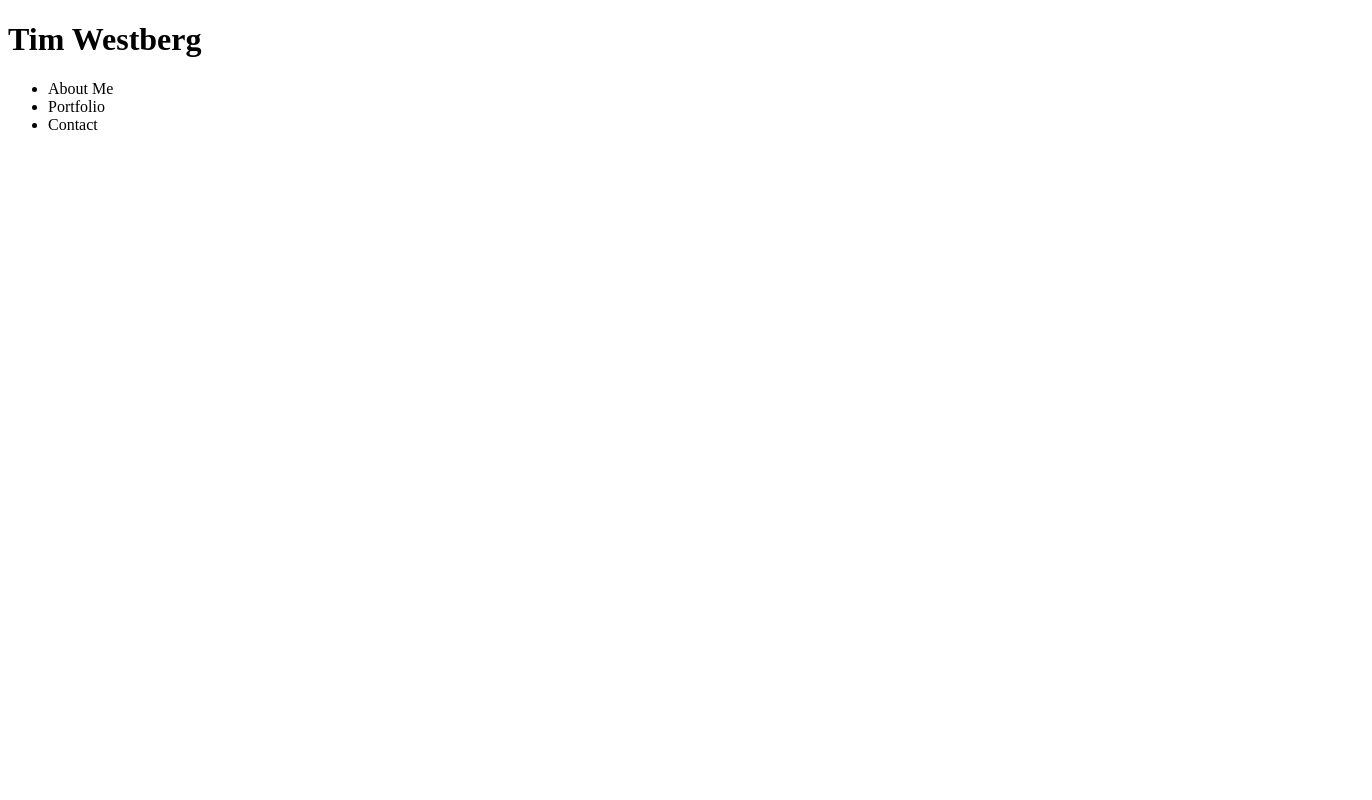
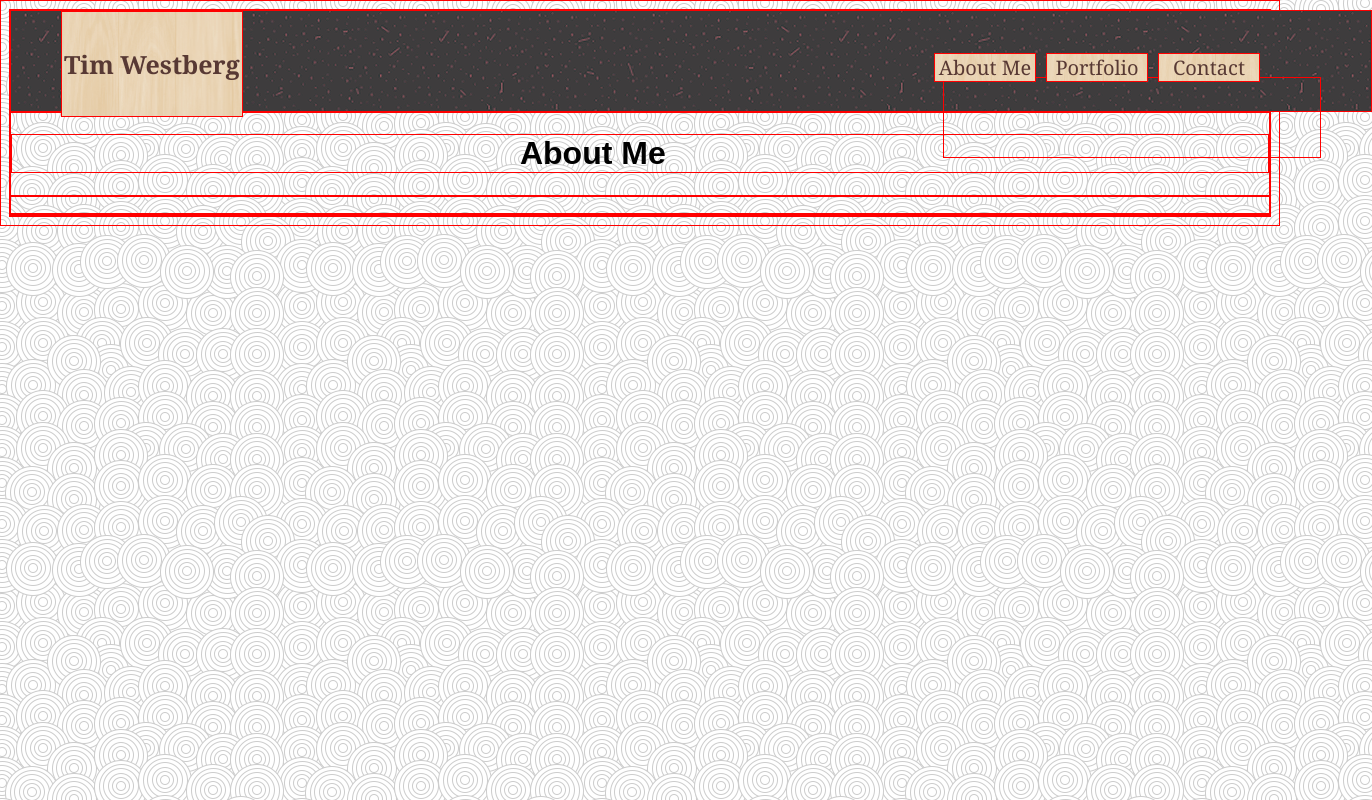
Before and after one commit to Timwestberg/Basic-Portfolio, a plain HTML site: page index.html in a window 1280 px wide. Shown: the whole page, 1372 px wide, since content can reach past the window. Drawn offline with Linux system fonts and the light colour scheme.

Commit message:
Beginning of header styles for website , same style should be applied to each page to create a  united theme

```diff
--- a/Assets/CSS/contact.css
+++ b/Assets/CSS/contact.css
@@ -0,0 +1,53 @@
+* {
+    border: thin solid red;
+    text-align: center;
+}
+
+body {
+    background-image: url("../Images/swirl_pattern.png");
+    font-family: 'Arial', 'Helvetica Neue', Helvetica, sans-serif;
+}
+
+header {
+    width:100%;
+    background-image:url("../Images/pink\ dust.png");
+    font-family: 'Georgia', Times, Times New Roman, serif;
+    padding: 50px;
+    margin: 0px;
+}
+
+#logo {
+    float: left;
+    color: rgb(88, 57, 52);
+    position: relative;
+    bottom: 50px;
+    font-size: 25px;
+    padding: 35px 2px 35px 2px;
+    margin: 0px;
+    background-image:url("../Images/retina_wood_@2X.png")
+}
+
+#nav-bar {
+    text-align: right;
+    float:right;
+    padding: 20px;
+
+
+
+}
+
+.nav-links {
+    float: right;
+    font-size: 20px;
+    color: rgb(88, 57, 52);
+    position: relative;
+    right: 35px;
+    bottom: 50px;
+    width: 100px;
+    text-decoration: none;
+    list-style: none;
+    text-align: center;
+    padding: 0px;
+    margin: 5px;
+    background-image:url("../Images/retina_wood_@2X.png")
+}
--- a/Assets/CSS/index.css
+++ b/Assets/CSS/index.css
@@ -0,0 +1,53 @@
+* {
+    border: thin solid red;
+    text-align: center;
+}
+
+body {
+    background-image: url("../Images/swirl_pattern.png");
+    font-family: 'Arial', 'Helvetica Neue', Helvetica, sans-serif;
+}
+
+header {
+    width:100%;
+    background-image:url("../Images/pink\ dust.png");
+    font-family: 'Georgia', Times, Times New Roman, serif;
+    padding: 50px;
+    margin: 0px;
+}
+
+#logo {
+    float: left;
+    color: rgb(88, 57, 52);
+    position: relative;
+    bottom: 50px;
+    font-size: 25px;
+    padding: 35px 2px 35px 2px;
+    margin: 0px;
+    background-image:url("../Images/retina_wood_@2X.png")
+}
+
+#nav-bar {
+    text-align: right;
+    float:right;
+    padding: 20px;
+
+
+
+}
+
+.nav-links {
+    float: right;
+    font-size: 20px;
+    color: rgb(88, 57, 52);
+    position: relative;
+    right: 35px;
+    bottom: 50px;
+    width: 100px;
+    text-decoration: none;
+    list-style: none;
+    text-align: center;
+    padding: 0px;
+    margin: 5px;
+    background-image:url("../Images/retina_wood_@2X.png")
+}
--- a/Assets/CSS/portfolio.css
+++ b/Assets/CSS/portfolio.css
@@ -0,0 +1,53 @@
+* {
+    border: thin solid red;
+    text-align: center;
+}
+
+body {
+    background-image: url("../Images/swirl_pattern.png");
+    font-family: 'Arial', 'Helvetica Neue', Helvetica, sans-serif;
+}
+
+header {
+    width:100%;
+    background-image:url("../Images/pink\ dust.png");
+    font-family: 'Georgia', Times, Times New Roman, serif;
+    padding: 50px;
+    margin: 0px;
+}
+
+#logo {
+    float: left;
+    color: rgb(88, 57, 52);
+    position: relative;
+    bottom: 50px;
+    font-size: 25px;
+    padding: 35px 2px 35px 2px;
+    margin: 0px;
+    background-image:url("../Images/retina_wood_@2X.png")
+}
+
+#nav-bar {
+    text-align: right;
+    float:right;
+    padding: 20px;
+
+
+
+}
+
+.nav-links {
+    float: right;
+    font-size: 20px;
+    color: rgb(88, 57, 52);
+    position: relative;
+    right: 35px;
+    bottom: 50px;
+    width: 100px;
+    text-decoration: none;
+    list-style: none;
+    text-align: center;
+    padding: 0px;
+    margin: 5px;
+    background-image:url("../Images/retina_wood_@2X.png")
+}
--- a/index.html
+++ b/index.html
@@ -14,30 +14,52 @@
 
 <header>
 
+<!--  Floated to the left side, made a different color(green) -->
 
-    <h1 id="logo">Tim Westberg</h1>
+<h1 id="logo">Tim Westberg</h1>
 
-    <ul id="nav-links">
+<!-- Floated to the right side of the header, links to other pages -->
 
-        <li href="index.html">About Me</li>
+<ul id="nav-bar">
 
-        <li href="Portfolio.html">Portfolio</li>
+    <li class="nav-links" href="contact.html">Contact</li>
 
-        <li href="contact.html">Contact</li>
+    <li class="nav-links" href="Portfolio.html">Portfolio</li>
 
-    </ul>
+    <li class="nav-links" href="index.html">About Me</li>
+
+
+</ul>
 
 
 </header>
 
 
+<!-- Head with its own block, no float neccessary -->
 
 
+<main id="card">
 
 
+<h1 id="content1">About Me</h1>
 
 
+<!-- Paragraph about me explaining my past and current interests and skills -->
+
+
+<p id="content2"></p>
+
+
+</main>
+
+<!--Footer does not have any content within it at the beginning, more features to
+    be added soon  -->
+
+
+<footer></footer>
 
 
 </body>
+
+
 </html>
```
Also changed, not shown: contact.html (+13 -7 lines), portfolio.html (+12 -6 lines), Assets/Images/pink dust.png (added), Assets/Images/retina_wood_@2X.png (added).
